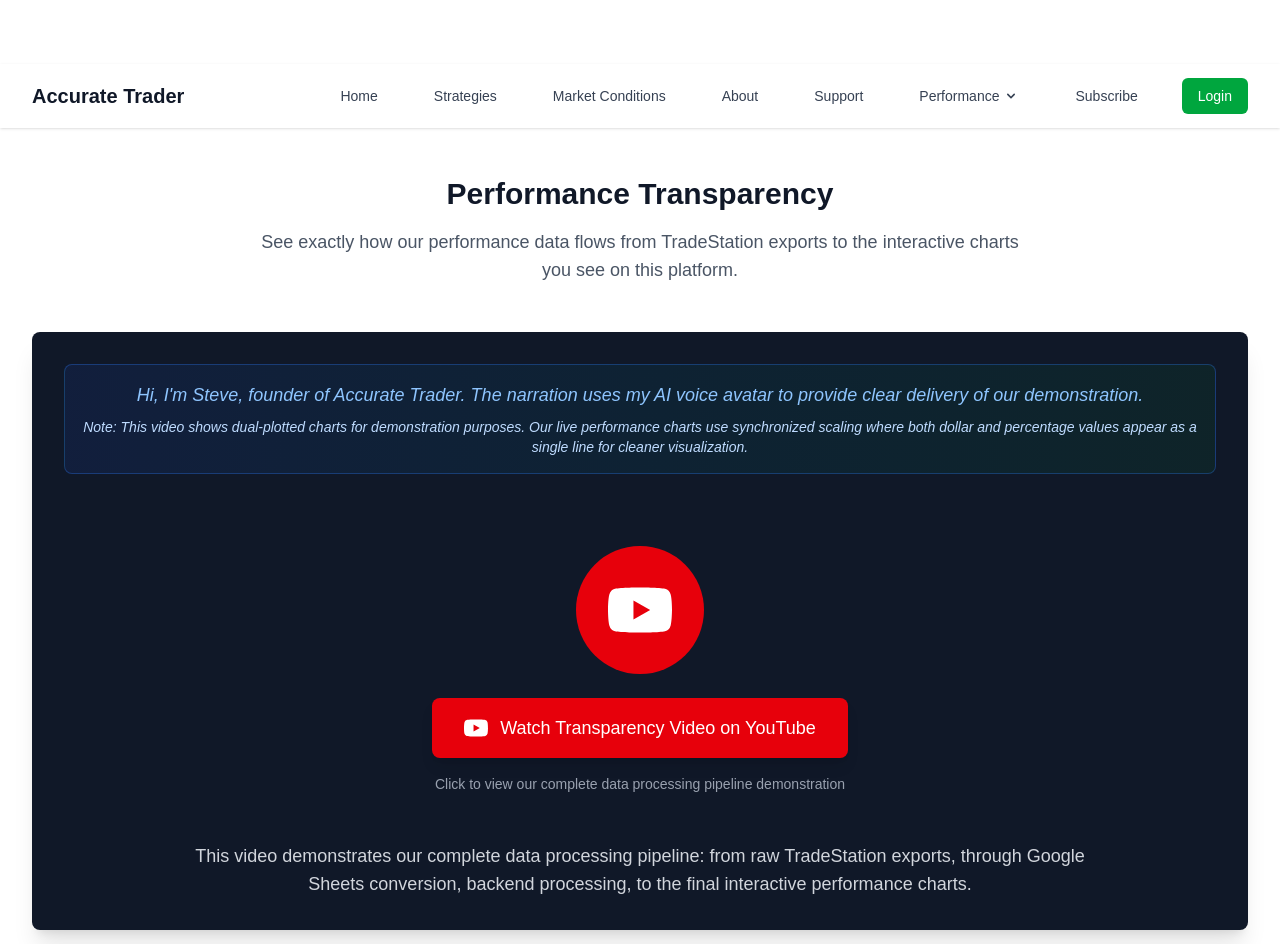
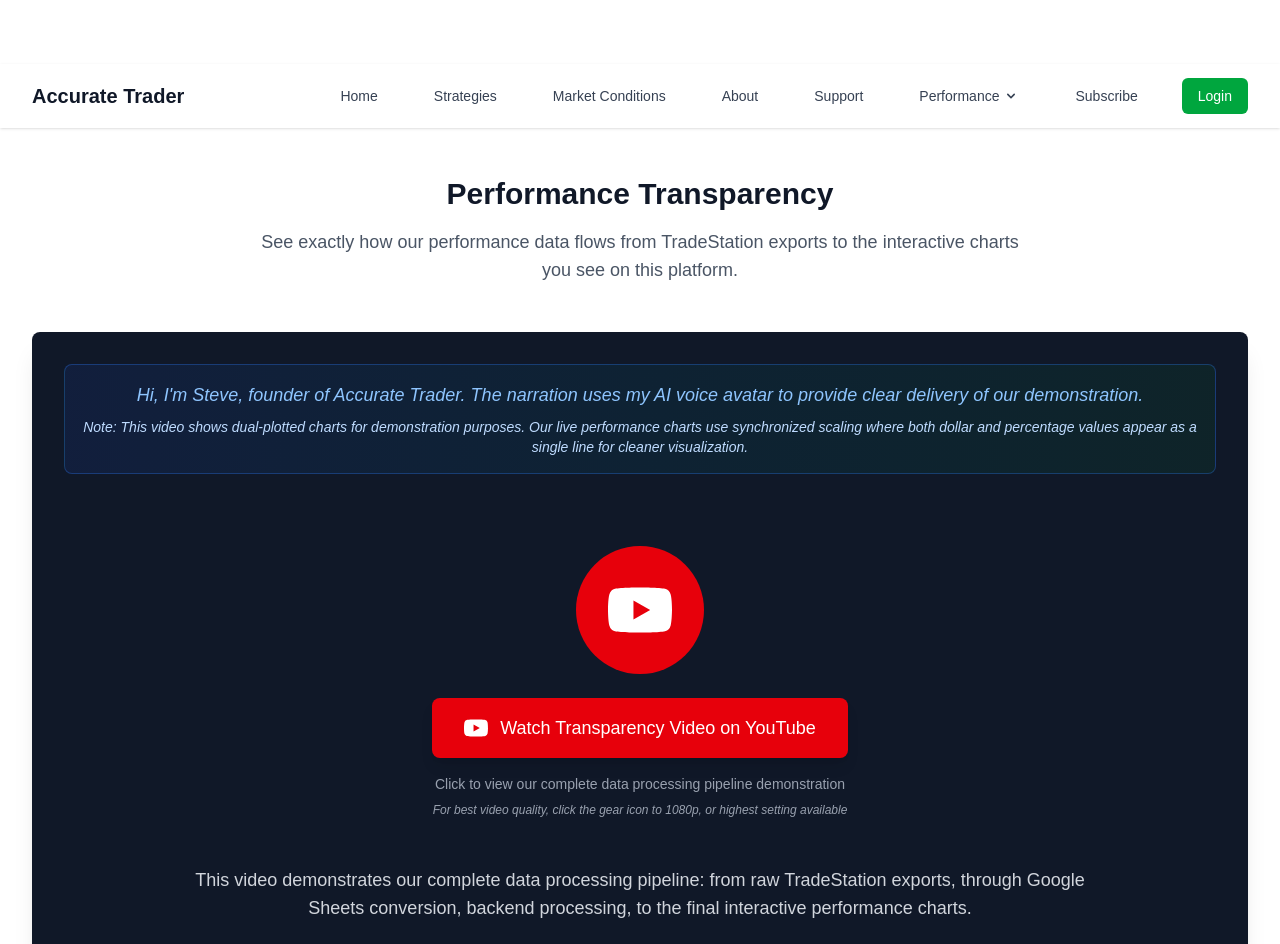
Before and after one commit to sferreri081760/accurate-trader-frontend, a Next.js app: page /performance/transparency in a window 1280 px wide. Shown: the top 944 px of the page. Built offline with nearby package versions, Linux system fonts and the light colour scheme; no server answers.

Commit message:
Add video quality instruction under transparency video link

```diff
--- a/src/app/performance/transparency/page.tsx
+++ b/src/app/performance/transparency/page.tsx
@@ -49,6 +49,9 @@
               </a>
               <p className="text-gray-400 text-sm mt-4">
                 Click to view our complete data processing pipeline demonstration
+              </p>
+              <p className="text-gray-400 text-xs mt-2 italic">
+                For best video quality, click the gear icon to 1080p, or highest setting available
               </p>
             </div>
 
```
